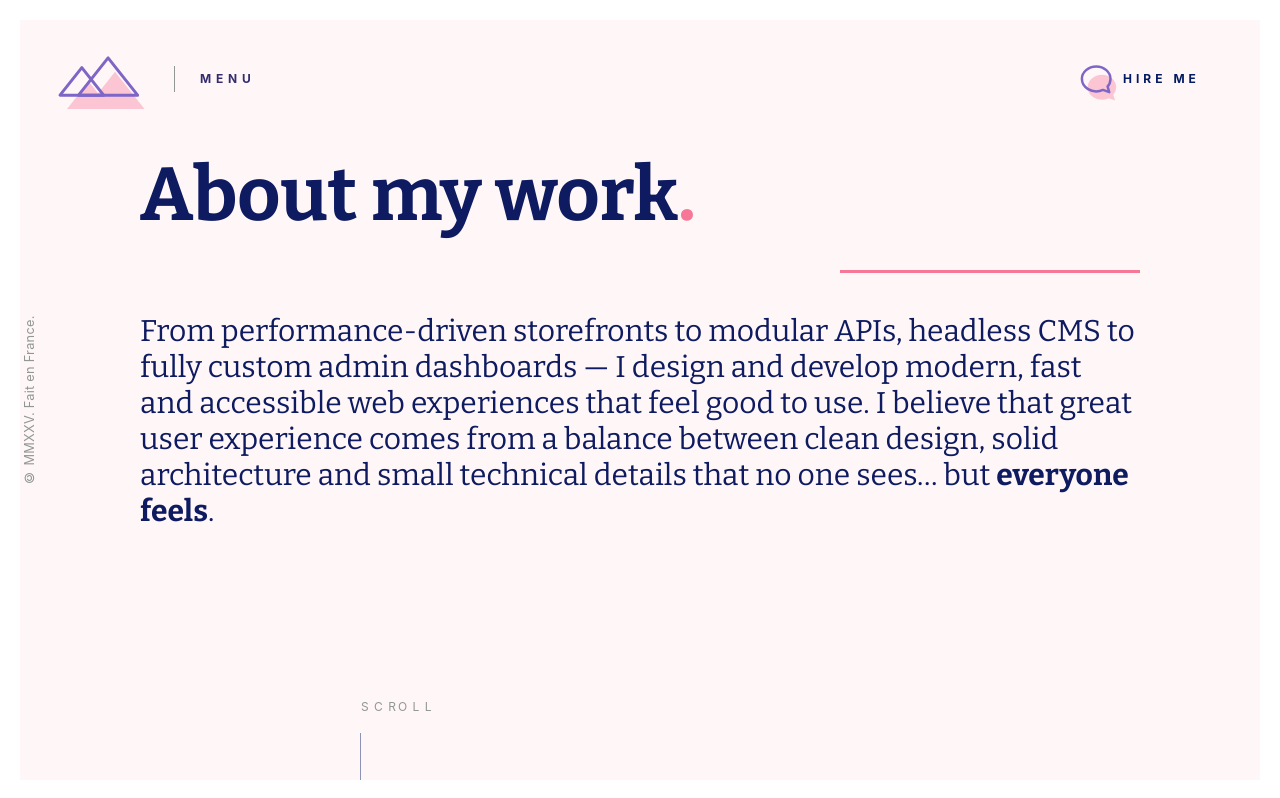
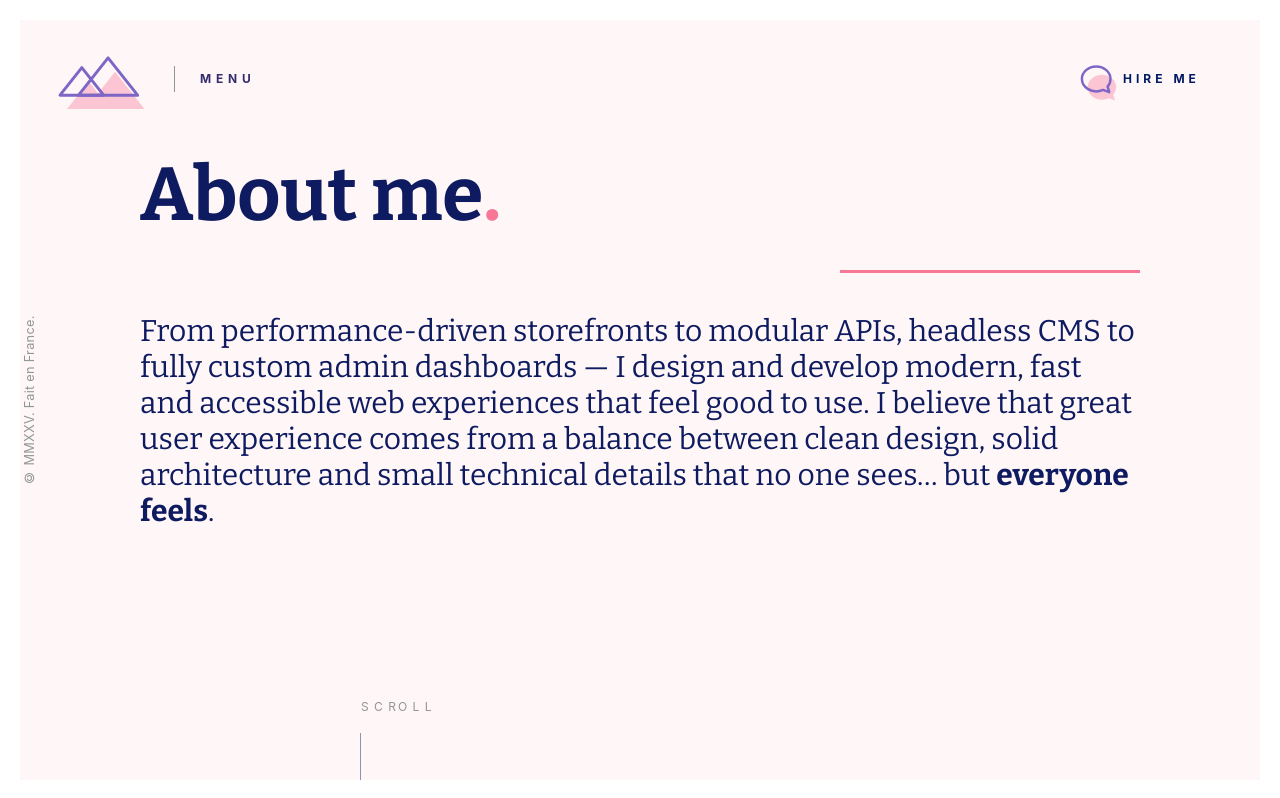
Before and after one commit to flobby41/Portfolio, a Next.js app: page /work in a window 1280 px wide. Shown: the top 798 px of the page. Built offline with nearby package versions, Linux system fonts and the light colour scheme.

Commit message:
AboutMyWork page.tsx cleaned

```diff
--- a/src/app/about/page.tsx
+++ b/src/app/about/page.tsx
@@ -1,13 +1,8 @@
 import React from 'react';
 import About from '@/components/home/About';
-import Navbar from '@/components/layout/Navbar';
 
-export const metadata = {
-  title: 'My Work | Florian - Web Developer',
-  description: 'From interaction design to scaleable design systems, single-page apps to more experimental projects. Learn about my approach to web development.',
-}
 
-export default function WorkPage() {
-  <Navbar/>
+
+export default function AboutPage() {
   return <About />;
 }
--- a/src/components/home/AboutMyWork.tsx
+++ b/src/components/home/AboutMyWork.tsx
@@ -47,7 +47,7 @@ const AboutMyWork = () => {
                 ease: [0.25, 0.1, 0.25, 1],
               }}
             >
-            About my work
+            About me
 
             <span className="text-[#f67796]">.</span>
             </motion.h1>
```
